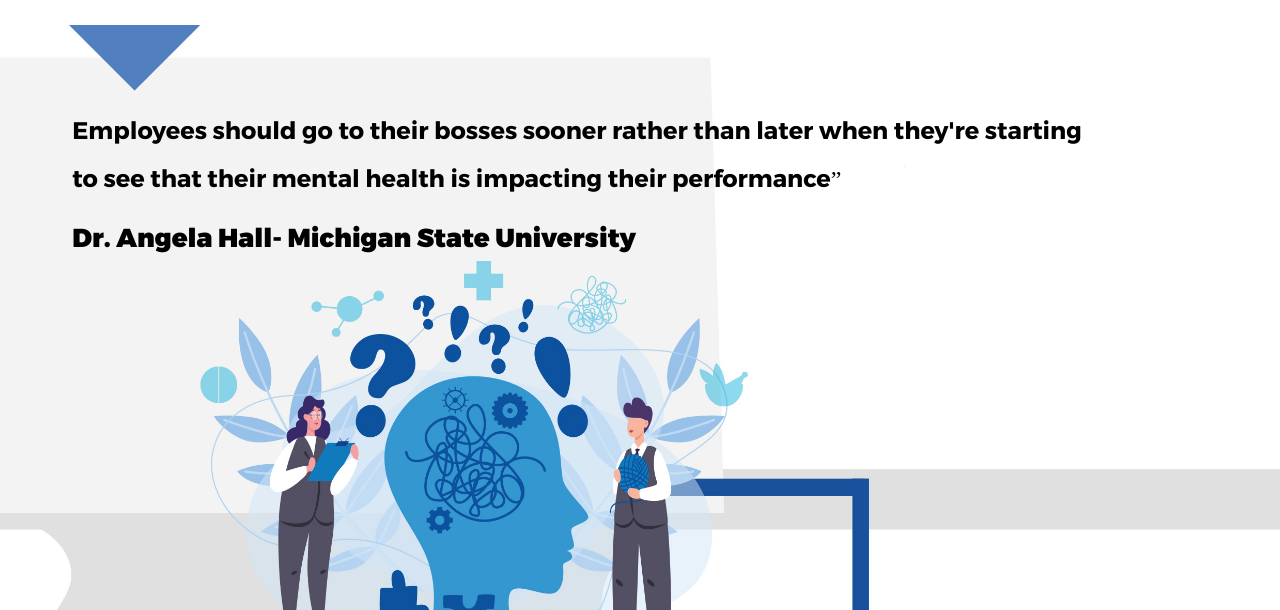
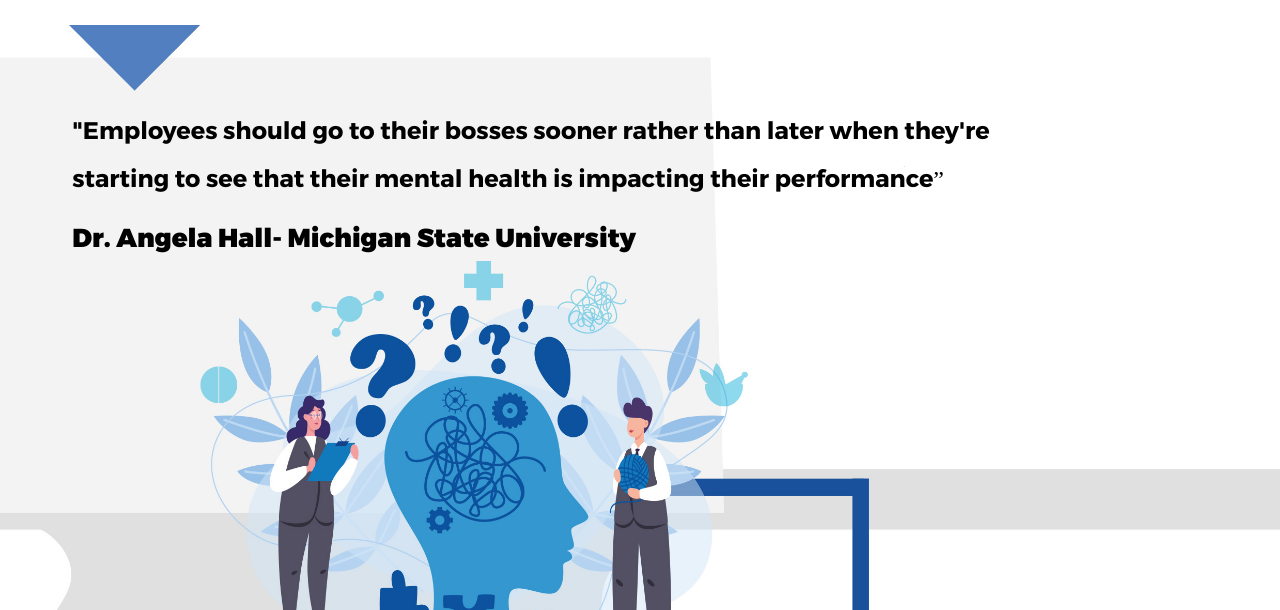
Before and after one commit to DmytroBorodin/f_wordpress, a plain HTML site: page index.html in a window 1280 px wide. Shown: the part 190-800 px from the top of the page. Drawn offline with Linux system fonts and the light colour scheme; files whose address does not match are found by name.

Commit message:
Add files via upload

```diff
--- a/index.html
+++ b/index.html
@@ -15,7 +15,7 @@
 			</h3>
 			<div class="info__page__block">
 				<p class="info__page__block__text">
-					Employees should go to their bosses sooner rather than later when they're starting to see that their mental health is impacting their performance”
+					"Employees should go to their bosses sooner rather than later when they're starting to see that their mental health is impacting their performance”
 				</p>
 				<p class='info__page__block__subtext' >
 					Dr. Angela Hall- Michigan State University
```
